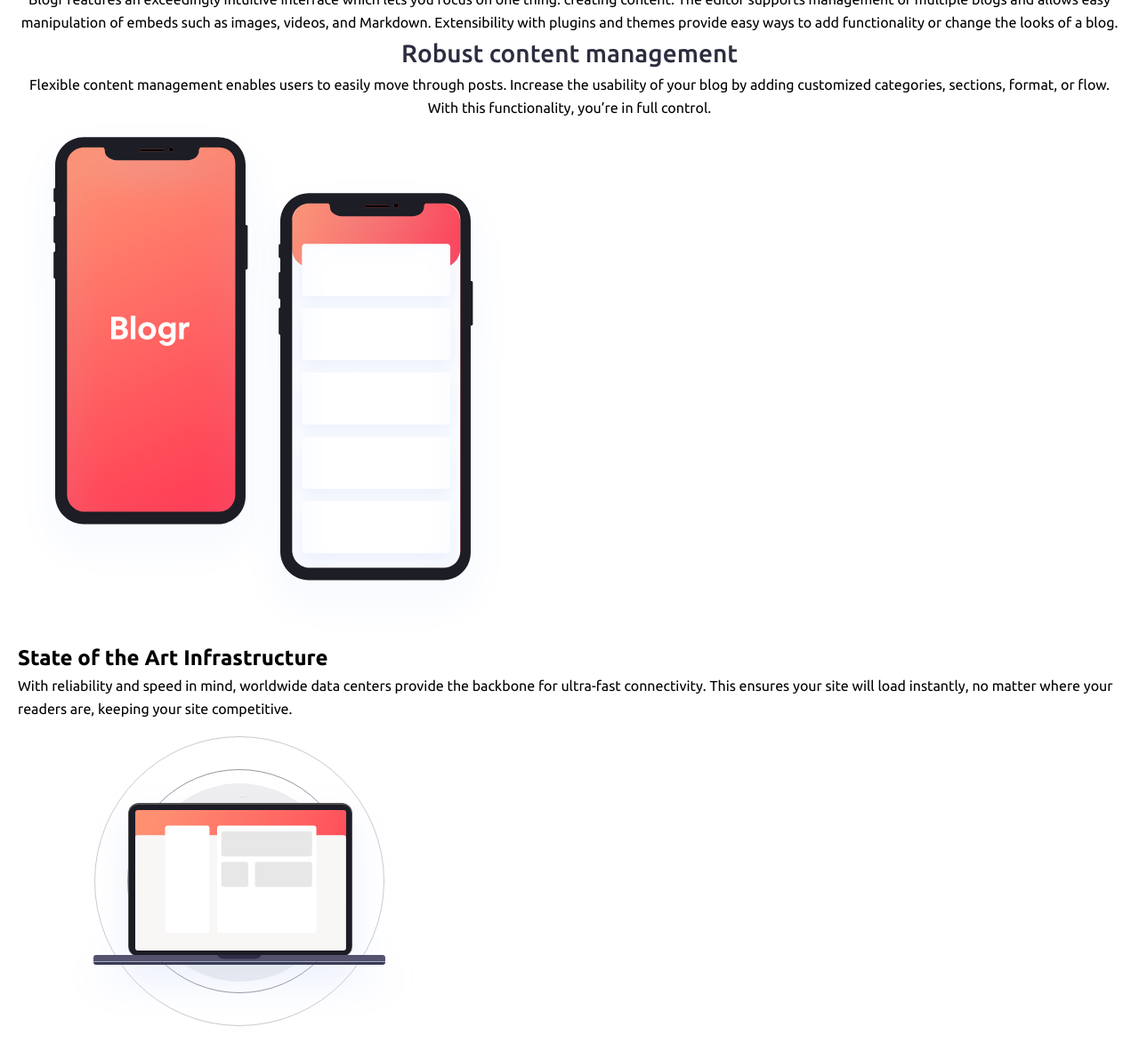
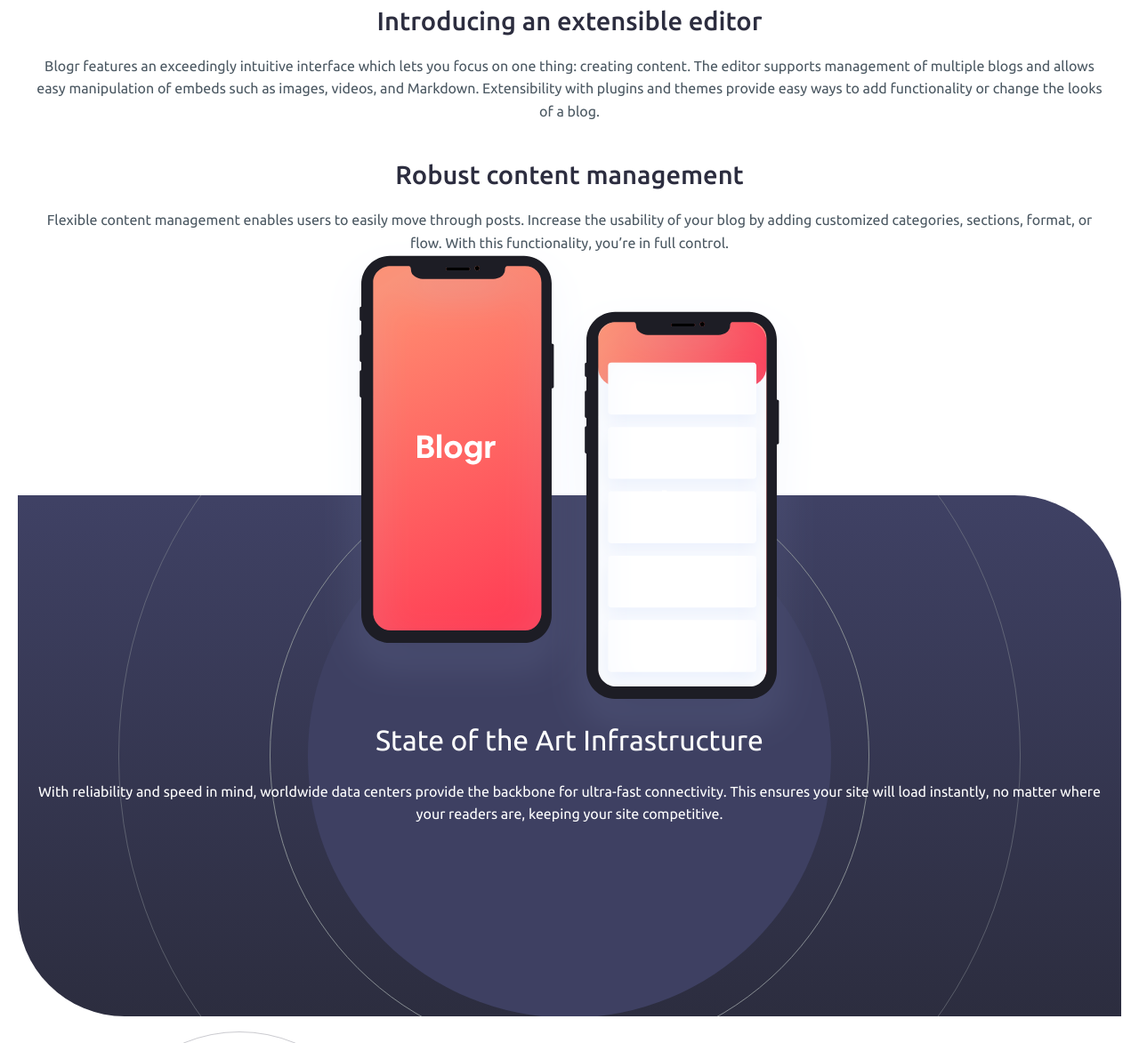
Before and after one commit to bengera/blogr, a website: page index.html in a window 1280 px wide. Shown: the part 1341-2514 px from the top of the page at 89% size. Drawn offline with Linux system fonts and the light colour scheme.

Commit message:
features

```diff
--- a/index.html
+++ b/index.html
@@ -54,11 +54,11 @@
       <main>
 
       <section class="info-top">
-        <h2 class="info-top__title">Designed for the future</h2>
+        <h2 class="info-top__title-h2">Designed for the future</h2>
         <div class="info-top__image">
           <img class="info-top__illustration" src="images/illustration-editor-mobile.svg" alt="illustration-top">
         </div>
-        <h3 class="info-top__title">
+        <h3 class="info-top__title-h3">
           Introducing an extensible editor
         </h3>
         <p class="info-top__description">
@@ -68,7 +68,7 @@
           change the looks of a blog.
         </p>
 
-        <h3 class="info-top__title">
+        <h3 class="info-top__title-h3">
           Robust content management
         </h3>
         <p class="info-top__description">
@@ -78,14 +78,17 @@
       </section>
 
       <section class="feature">
+
         <div class="feature__image">
           <img class="feature__img" src="images/illustration-phones.svg" alt="logo">
         </div>
+        <div class="feature__content">
         <h2 class="feature__title"> State of the Art Infrastructure</h2>
         <p class="feature__description">
           With reliability and speed in mind, worldwide data centers provide the backbone for ultra-fast connectivity.
           This ensures your site will load instantly, no matter where your readers are, keeping your site competitive.
         </p>
+      </div><!--feature content end-->
       </section>
 
       <section class="info-bottom">
@@ -101,9 +104,9 @@
           and works seamlessly with Google Analytics. The architecture is clean and is relatively easy to learn.
         </p>
 
-        <h3 class="info-bottom__title">
+        <h2 class="info-bottom__title">
           Powerful tooling
-        </h3>
+        </h2>
         <p class="info-bottom__description">
           Batteries included. We built a simple and straightforward CLI tool that makes customization and deployment a
           breeze,
--- a/sass/_base.scss
+++ b/sass/_base.scss
@@ -103,13 +103,79 @@
 }
 
 .info-top {
-    margin-top: 10rem;
+    margin-top: 12rem;
     text-align: center;
+    margin-bottom: 25rem;
+
+    &__illustration {
+        max-width: 100%;
+    }
+
+    &__title-h2,
+    &__title-h3 {
+        color: $color-very-dark-gray-blue;
+        font-weight: 500;
+        font-size: 2.9rem;
+        padding-left: 1rem;
+        padding-right: 1rem;
+        line-height: 37px;
+
+
+    }
+
+
+    &__title-h2 {
+        margin-bottom: 5rem;
+    }
+
+    &__description {
+        color: $color-very-dark-grayish-blue;
+        padding: 2rem;
+        margin-bottom: 2rem;
+    }
+}
+
+
+
+
+//SECTION FEATURE
+.feature {
+    background: url('../images/bg-pattern-circles.svg') 50%, 10% linear-gradient(0deg, rgba(44, 45, 63, 1) 0%, rgba(63, 65, 100, 1) 99%);
+
+    text-align: center;
+    border-bottom-left-radius: 12rem;
+    border-top-right-radius: 12rem;
+    min-height: 70vh;
+    background-repeat: no-repeat;
+
+    position: relative;
+
+
+
+    &__image {
+
+    }
+
+
+    &__img {
+        max-width: 100%;
+        transform: translate(-0%,-50%); // overlap element instead of absolute positioning
+
+    }
+
+    &__content {
+        position: absolute;
+        top: 250px;
+    }
 
     &__title {
-        color: $color-very-dark-gray-blue;
-        font-weight: 500;
-        font-size: 2.8rem;
+        color: $color-white;
+        font-size: 3.2rem;
+        font-weight: 300;
+    }
 
+    &__description {
+        color: $color-white;
+        padding: 2rem;
     }
 }
```
Also changed, not shown: css/style.css.
